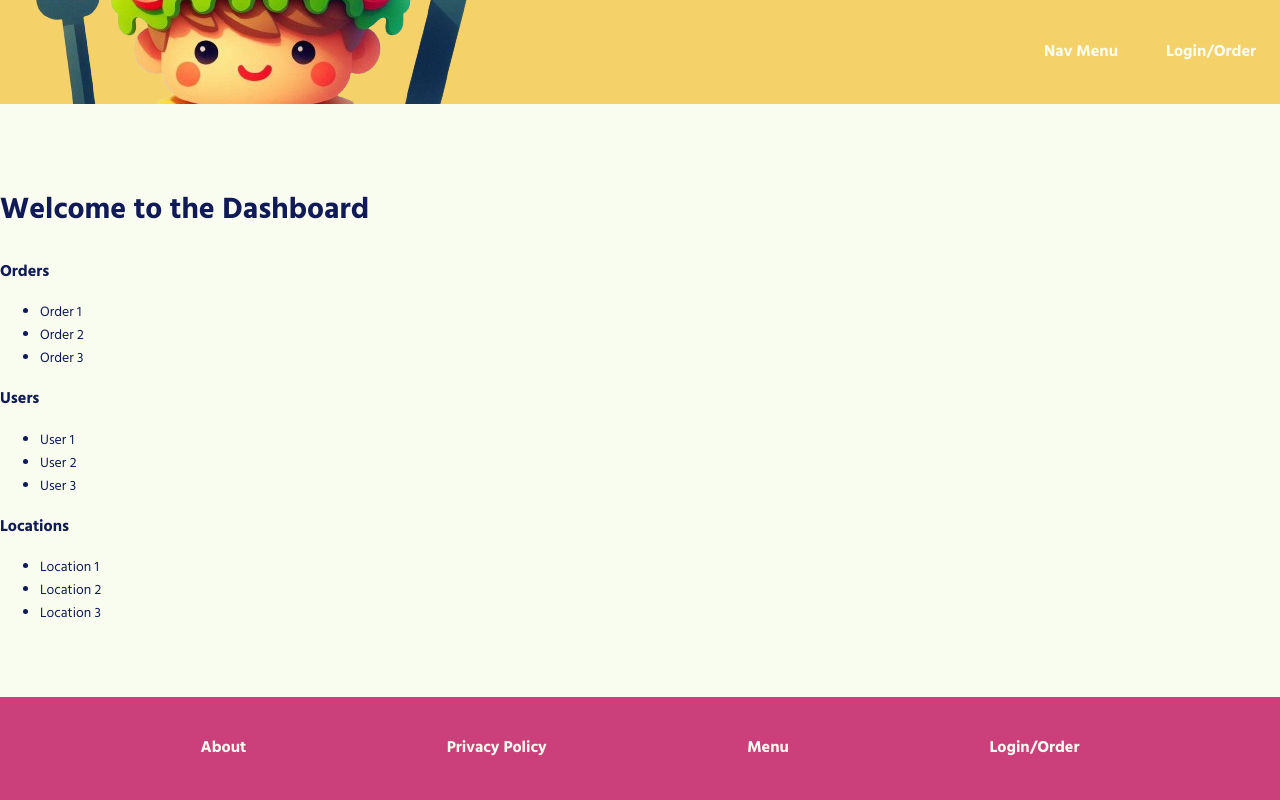
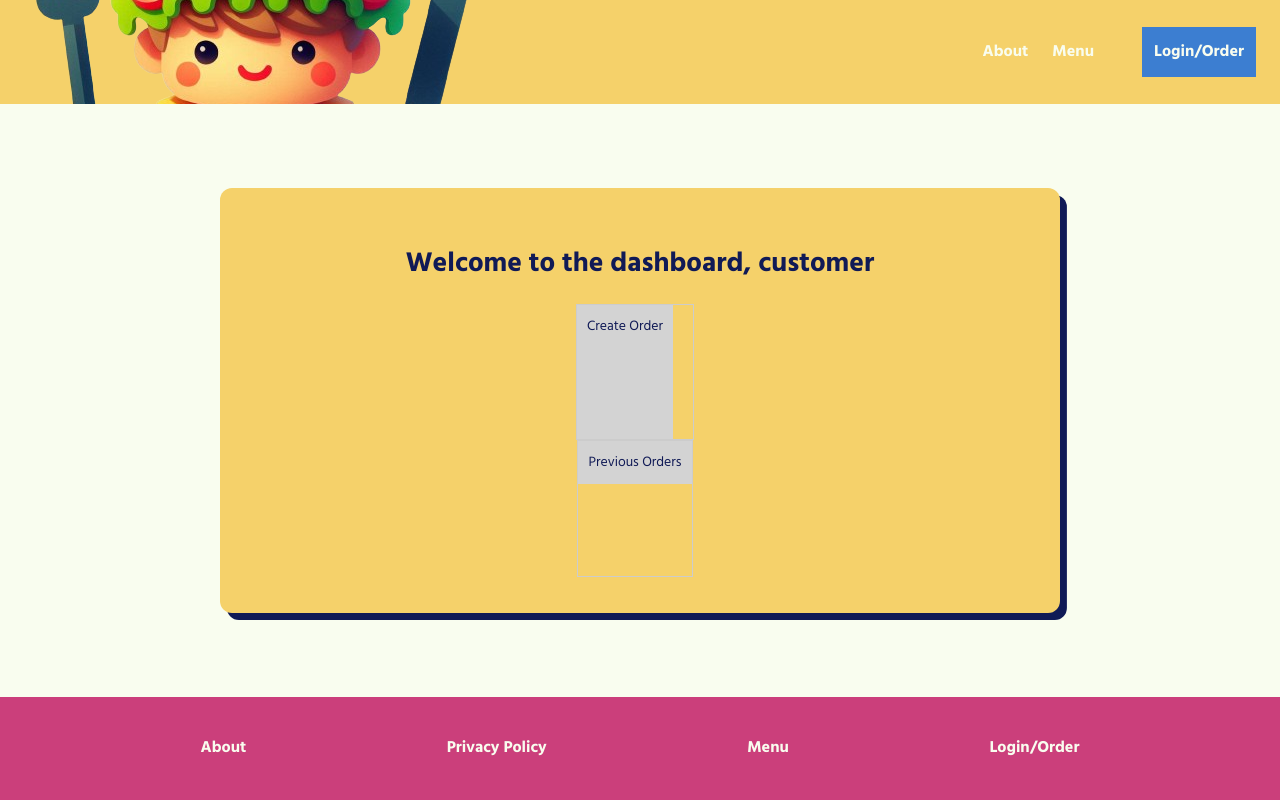
Before and after one commit to meyersa/aws-flask, a Flask app: page /customer in a window 1280 px wide. Run offline with Flask 3, Linux system fonts and the light colour scheme.

Commit message:
Working on dashboard

```diff
--- a/src/app.py
+++ b/src/app.py
@@ -224,21 +224,21 @@ def login():
 @app.route("/customer")
 def customer_dashboard():
     # Here you can pass any necessary data for the customer dashboard
-    return render_template("dashboard.html", role="customer")
+    return render_template("dashboard.html", user_role="customer")
 
 
 # Route for staff dashboard
 @app.route("/staff")
 def staff_dashboard():
     # Here you can pass any necessary data for the staff dashboard
-    return render_template("dashboard.html", role="staff")
+    return render_template("dashboard.html", user_role="staff")
 
 
 # Route for manager dashboard
 @app.route("/manager")
 def manager_dashboard():
     # Here you can pass any necessary data for the manager dashboard
-    return render_template("dashboard.html", role="manager")
+    return render_template("dashboard.html", user_role="manager")
 
 
 if __name__ == "__main__":
--- a/src/static/style.css
+++ b/src/static/style.css
@@ -48,6 +48,7 @@ header > .header-right {
   flex-direction: row;
   gap: 2rem;
   margin: 2rem;
+  align-items: center;
 }
 
 header a {
@@ -57,6 +58,11 @@ header a {
 
 header > img {
   max-height: 100%;
+}
+
+#login-button {
+  background: var(--accent-two);
+  padding: 1rem;
 }
 
 html img {
@@ -81,7 +87,7 @@ h2 {
   color: var(--white);
 }
 
-.login-container {
+.form-wrapper {
   display: flex;
   flex-direction: column;
   background: var(--accent-one);
@@ -92,16 +98,17 @@ h2 {
   margin: 3rem auto;
   border-radius: 1rem;
   box-shadow: 0.5em 0.5em var(--black);
+  height: calc(100dvh - 20rem - 2 * var(--medium-height))
 }
 
-.login-container h2 {
+.form-wrapper h2 {
   font-size: 2rem;
   margin-bottom: 2rem;
   font-family: "Anton", sans-serif;
   color: var(--black);
 }
 
-.login-container form {
+.form-wrapper form {
   display: flex;
   flex-direction: column;
   gap: 1.5rem;
@@ -109,20 +116,20 @@ h2 {
   width: 100%;
 }
 
-.login-container form label {
+.form-wrapper form label {
   font-size: 1.2rem;
   color: var(--black);
   font-weight: 500;
 }
 
-.login-container form input[type="text"],
-.login-container form input[type="password"] {
+.form-wrapper form input[type="text"],
+.form-wrapper form input[type="password"] {
   padding: 0.8rem;
   border-radius: 0.5rem;
   font-size: 1.2rem;
 }
 
-.login-container form button {
+.form-wrapper form button {
   padding: 0.8rem 1.5rem;
   background-color: var(--black);
   color: var(--white);
@@ -133,10 +140,30 @@ h2 {
   transition: background-color 0.3s ease;
 }
 
-.login-container form button:hover {
+.form-wrapper form button:hover {
   background-color: var(--accent-two);
 }
+.dashboard-section {
+  flex: 1;
+  border: 1px solid #ccc;
+  margin-right: 10px;
+  overflow: hidden;
+  transition: flex 0.5s ease-in-out;
+}
 
+.dashboard-section-header {
+  background-color: lightgray;
+  padding: 10px;
+  cursor: pointer;
+}
+
+.dashboard-section-content {
+  padding: 10px;
+}
+
+.dashboard-section-content.active {
+  display: block;
+}
 @keyframes moveUpDown {
   0% {
     transform: translateY(0);
@@ -245,6 +272,18 @@ footer * {
   text-decoration: none;
 }
 
+.wrapper {
+  margin: 1rem;
+  height: calc(100dvh - 2rem - 2 * var(--medium-height));
+}
+
+.dashboard-content {
+  margin: 1rem;
+  padding: 1rem;
+  background-color: var(--accent-one);
+  box-shadow: 0.5em 0.5em var(--black);
+}
+
 @media screen and (max-width: 1300px) {
   html {
     font-size: 0.75rem;
--- a/src/templates/dashboard.html
+++ b/src/templates/dashboard.html
@@ -12,41 +12,67 @@
 <body>
     {% include 'header.html' %}
 
-    <div class="dashboard-container">
-        <h2>Welcome to the Dashboard</h2>
-        <div class="dashboard-content">
-            <div class="dashboard-section">
-                <h3>Orders</h3>
-                <!-- Display orders here -->
-                <ul>
-                    <li>Order 1</li>
-                    <li>Order 2</li>
-                    <li>Order 3</li>
-                    <!-- Add more orders dynamically if needed -->
-                </ul>
-            </div>
-            <div class="dashboard-section">
-                <h3>Users</h3>
-                <!-- Display users here -->
-                <ul>
-                    <li>User 1</li>
-                    <li>User 2</li>
-                    <li>User 3</li>
-                    <!-- Add more users dynamically if needed -->
-                </ul>
-            </div>
-            <div class="dashboard-section">
-                <h3>Locations</h3>
-                <!-- Display locations here -->
-                <ul>
-                    <li>Location 1</li>
-                    <li>Location 2</li>
-                    <li>Location 3</li>
-                    <!-- Add more locations dynamically if needed -->
-                </ul>
+    <div class="form-wrapper">
+        <h1>Welcome to the dashboard, {{ user_role }}</h1>
+
+        {% if user_role == "customer" %}
+        <!-- Customer dashboard sections -->
+        <div class="dashboard-section" style="display: flex; flex-direction: row; overflow: hidden;">
+            <div class="dashboard-section-header">Create Order</div>
+            <div class="dashboard-section-content">
+                <!-- Form to create an order -->
+                <form>
+                    <!-- Your form elements here -->
+                </form>
             </div>
         </div>
+        <div class="dashboard-section">
+            <div class="dashboard-section-header">Previous Orders</div>
+            <div class="dashboard-section-content">
+                <!-- Display previous orders -->
+            </div>
+        </div>
+        {% elif user_role == "staff" %}
+        <!-- Staff dashboard sections -->
+        <div class="dashboard-section">
+            <div class="dashboard-section-header">Orders</div>
+            <div class="dashboard-section-content">
+                <!-- Display and edit orders -->
+            </div>
+        </div>
+        {% elif user_role == "manager" %}
+        <!-- Manager dashboard sections -->
+        <div class="dashboard-section">
+            <div class="dashboard-section-header">Orders</div>
+            <div class="dashboard-section-content">
+                <!-- Display and edit orders -->
+            </div>
+        </div>
+        <div class="dashboard-section">
+            <div class="dashboard-section-header">Users</div>
+            <div class="dashboard-section-content">
+                <!-- Display and edit users -->
+            </div>
+        </div>
+        <div class="dashboard-section">
+            <div class="dashboard-section-header">Locations</div>
+            <div class="dashboard-section-content">
+                <!-- Display and edit locations -->
+            </div>
+        </div>
+        {% endif %}
     </div>
+
+    <script>
+        const sectionHeaders = document.querySelectorAll('.dashboard-section-header');
+
+        sectionHeaders.forEach(header => {
+            header.addEventListener('click', () => {
+                const content = header.nextElementSibling;
+                content.classList.toggle('active');
+            });
+        });
+    </script>
 
     {% include 'footer.html' %}
 </body>
--- a/src/templates/header.html
+++ b/src/templates/header.html
@@ -3,7 +3,8 @@
         <img src="/static/small-logo.png" alt="Logo" />
     </a>
     <div class="header-right">
-        <h3>Nav Menu</h3>
+        <h3><a href="/about">About</a></h3>
+        <h3><a href="/Menu">Menu</a></h3>
         <h3>
             {% if user_location %}
             {% if nearest_location_name %}
@@ -11,6 +12,6 @@
             {% endif %}
             {% endif %}
         </h3>
-        <h3><a href="/login">Login/Order</a></h3>
+        <h3 id="login-button"><a href="/login">Login/Order</a></h3>
     </div>
 </header>
--- a/src/templates/login.html
+++ b/src/templates/login.html
@@ -11,7 +11,7 @@
 <body>
     {% include 'header.html' %}
 
-    <div class="login-container">
+        <div class="form-wrapper">
             <h2>Login</h2>
             {% if message %}
             <p class="error-message">{{ message }}</p>
@@ -24,8 +24,8 @@
                 <button type="submit">Login</button>
             </form>
         </div>
+
     {% include 'footer.html' %}
-
 </body>
 
 </html>
```
Also changed, not shown: src/templates/index.html (+7 -3 lines). Lines whose indentation alone changed are shown as unchanged.
